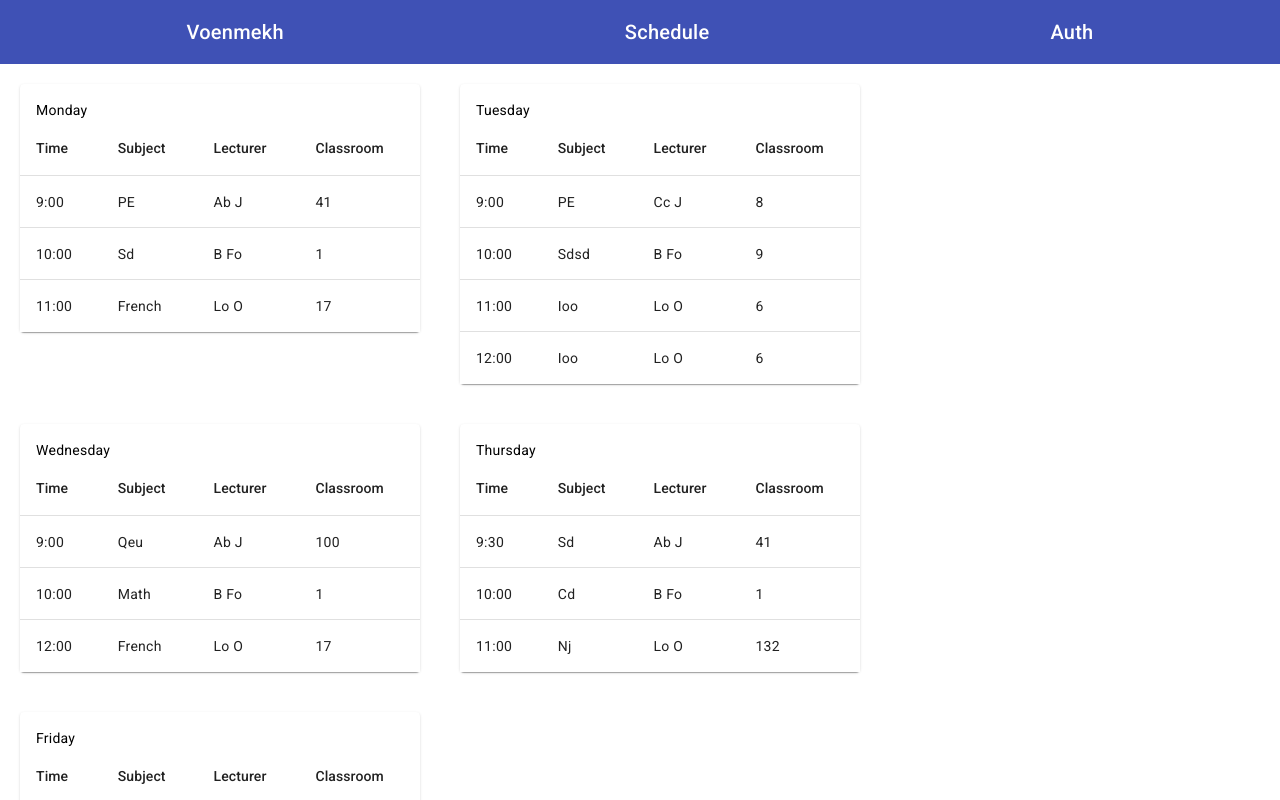
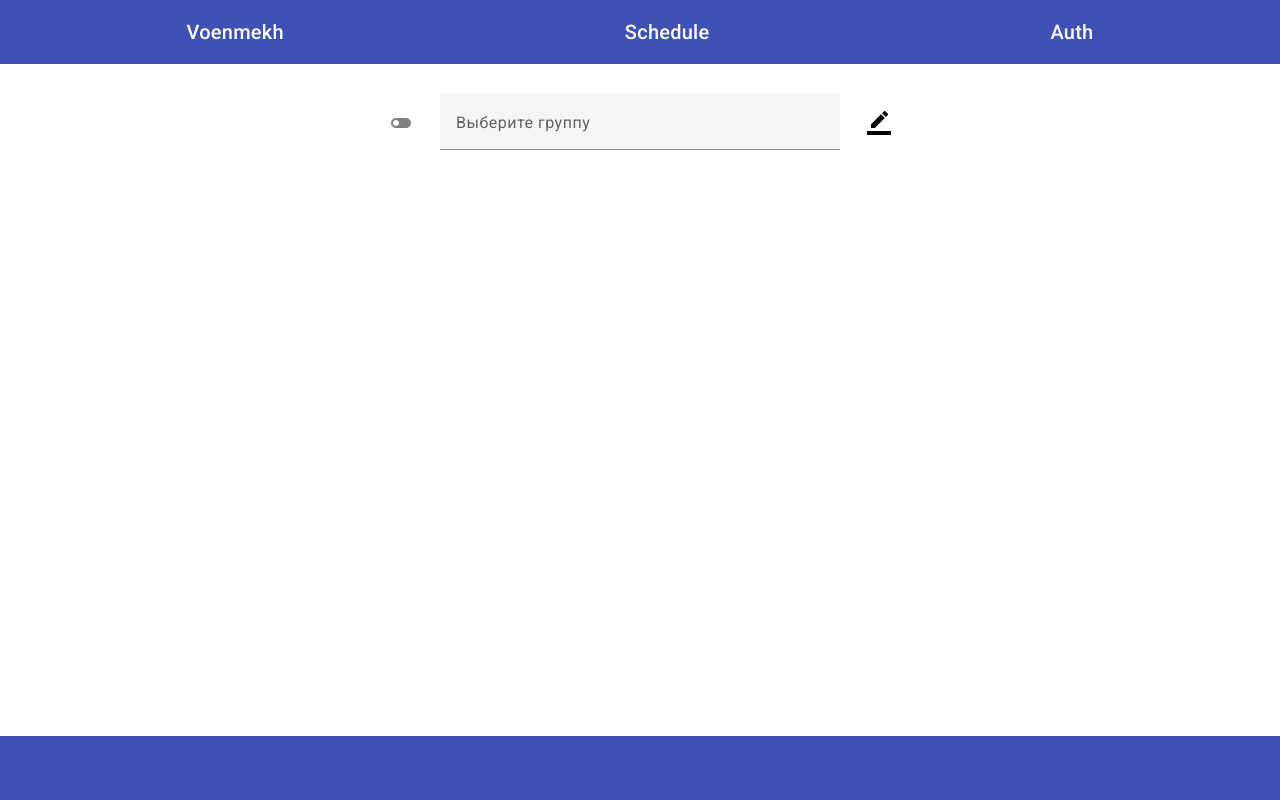
Before and after one commit to nikitakabanin/innovative-schedule, an Angular app: page /schedule in a window 1280 px wide. Shown: the top 800 px of the page. Built offline with nearby package versions, Linux system fonts and the light colour scheme.

Commit message:
added choose and toggle

```diff
--- a/src/app/app.component.html
+++ b/src/app/app.component.html
@@ -1,3 +1,4 @@
+<main>
   <mat-toolbar color="primary">
     <mat-toolbar-row>
       <span>Voenmekh</span>
@@ -6,3 +7,7 @@
     </mat-toolbar-row></mat-toolbar
   >
   <router-outlet></router-outlet>
+</main>
+<mat-toolbar color="primary" style="margin-top: 20px">
+  <mat-toolbar-row> </mat-toolbar-row
+></mat-toolbar>
--- a/src/app/app.component.scss
+++ b/src/app/app.component.scss
@@ -11,3 +11,9 @@ mat-toolbar-row {
   display: flex;
   justify-content: space-around;
 }
+:host {
+  min-height: 100vh;
+  display: flex;
+  flex-direction: column;
+  justify-content: space-between;
+}
--- a/src/app/src/card-container/card-container.component.html
+++ b/src/app/src/card-container/card-container.component.html
@@ -1,5 +1,34 @@
-<div class="wrapper">
-  <ng-container *ngFor="let element of dataSource">
-    <app-card-list [dataSource]="element"></app-card-list>
-  </ng-container>
+<div class="container">
+  <div class="field-wrapper">
+    <button mat-icon-button (click)="toggleZoom()">
+      <mat-icon [ngStyle]="{ color: togglerZoom ? 'lightgreen' : 'grey' }">{{
+        togglerZoom ? "toggle_on" : "toggle_off"
+      }}</mat-icon>
+    </button>
+    <mat-form-field class="group-field">
+      <mat-label>Выберите группу</mat-label>
+      <input
+        #box
+        matInput
+        [matAutocomplete]="auto"
+        placeholder="Писать здесь"
+        (input)="onInputChange(box.value)"
+      />
+      <mat-autocomplete #auto="matAutocomplete">
+        @for (option of options; track option) {
+        <mat-option [value]="option" (click)="onInputChange(option)">{{
+          option
+        }}</mat-option>
+        }
+      </mat-autocomplete>
+    </mat-form-field>
+    <button mat-icon-button (click)="onInputChange(box.value)">
+      <mat-icon> border_color</mat-icon>
+    </button>
+  </div>
+  <div class="wrapper">
+    <ng-container *ngFor="let element of currentSchedule">
+      <app-card-list [dataSource]="element"></app-card-list>
+    </ng-container>
+  </div>
 </div>
--- a/src/app/src/card-container/card-container.component.scss
+++ b/src/app/src/card-container/card-container.component.scss
@@ -1,8 +1,23 @@
-:host {
-  margin: 0 auto;
+.field-wrapper {
+  display: flex;
+  justify-content: center;
+  padding-top: 30px;
+  align-items: baseline;
+  gap: 15px;
+}
+.group-field {
+  display: flex;
+  width: 400px;
 }
 .wrapper {
   display: flex;
   justify-content: left;
   flex-wrap: wrap;
+  gap: 40px;
 }
+.container {
+  display: flex;
+  flex-direction: column;
+  padding: 0 90px;
+  justify-content: space-between;
+}
--- a/src/app/src/card-container/card-container.component.ts
+++ b/src/app/src/card-container/card-container.component.ts
@@ -1,16 +1,38 @@
-import { NgFor } from '@angular/common';
+import { NgFor, NgStyle, WeekDay } from '@angular/common';
 import { Component } from '@angular/core';
 import {
   CardListComponent,
+  IGroup,
   ILessonList,
 } from '../card-list/card-list.component';
-const lessonsList: ILessonList[] = [
+import { MatAutocompleteModule } from '@angular/material/autocomplete';
+import { MatFormFieldModule } from '@angular/material/form-field';
+import { MatInputModule } from '@angular/material/input';
+import { MatIconModule } from '@angular/material/icon';
+import { MatButtonModule } from '@angular/material/button';
+import { FormsModule } from '@angular/forms';
+import { Input } from '@angular/core';
+import { WeekDayPipe } from '../week-day.pipe';
+const les2: IGroup[] = [
+  {
+    id: 'A8',
+    lessons: [
       {
         dayId: 1,
         lessons: [
-      { time: '9:00', subject: 'PE', lecturer: 'Ab J', classroom: '41' },
-      { time: '10:00', subject: 'Sd', lecturer: 'B Fo', classroom: '1' },
-      { time: '11:00', subject: 'French', lecturer: 'Lo O', classroom: '17' },
+          { time: '92:00', subject: 'dsf', lecturer: 'Ab J', classroom: '41' },
+          {
+            time: '10:00',
+            subject: 'werwqr',
+            lecturer: 'B tgwrg',
+            classroom: '1',
+          },
+          {
+            time: '11:00',
+            subject: 'dsf',
+            lecturer: 'Lo O',
+            classroom: '24',
+          },
         ],
       },
       {
@@ -18,7 +40,12 @@ const lessonsList: ILessonList[] = [
         lessons: [
           { time: '9:00', subject: 'PE', lecturer: 'Cc J', classroom: '8' },
           { time: '10:00', subject: 'Sdsd', lecturer: 'B Fo', classroom: '9' },
-      { time: '11:00', subject: 'Ioo', lecturer: 'Lo O', classroom: '6' },
+          {
+            time: '12:20',
+            subject: 'sdgsvfxczs',
+            lecturer: 'Lo O',
+            classroom: '6',
+          },
           { time: '12:00', subject: 'Ioo', lecturer: 'Lo O', classroom: '6' },
         ],
       },
@@ -27,7 +54,12 @@ const lessonsList: ILessonList[] = [
         lessons: [
           { time: '9:00', subject: 'Qeu', lecturer: 'Ab J', classroom: '100' },
           { time: '10:00', subject: 'Math', lecturer: 'B Fo', classroom: '1' },
-      { time: '12:00', subject: 'French', lecturer: 'Lo O', classroom: '17' },
+          {
+            time: '12:00',
+            subject: 'French',
+            lecturer: 'Lo O',
+            classroom: '17',
+          },
         ],
       },
       {
@@ -42,18 +74,142 @@ const lessonsList: ILessonList[] = [
         dayId: 5,
         lessons: [
           { time: '9:00', subject: 'PE', lecturer: 'Ab J', classroom: '421' },
-      { time: '11:00', subject: 'Ko', lecturer: 'B F', classroom: '112' },
+          { time: '10:00', subject: 'Ko', lecturer: 'B F', classroom: '112' },
           { time: '13:00', subject: 'F', lecturer: 'Lo O', classroom: '1' },
         ],
       },
+    ],
+  },
+  {
+    id: 'B8',
+    lessons: [
+      {
+        dayId: 1,
+        lessons: [
+          { time: '9:00', subject: 'PE', lecturer: 'Cc J', classroom: '8' },
+          { time: '10:00', subject: 'Sdsd', lecturer: 'B Fo', classroom: '9' },
+          { time: '11:00', subject: 'Ioo', lecturer: 'Lo O', classroom: '6' },
+          { time: '12:00', subject: 'Ioo', lecturer: 'Lo O', classroom: '6' },
+        ],
+      },
+      {
+        dayId: 2,
+        lessons: [
+          { time: '9:30', subject: 'Sd', lecturer: 'Ab J', classroom: '41' },
+          { time: '10:00', subject: 'Cd', lecturer: 'B Fo', classroom: '1' },
+          { time: '11:00', subject: 'Nj', lecturer: 'Lo O', classroom: '132' },
+        ],
+      },
+      {
+        dayId: 3,
+        lessons: [
+          { time: '9:00', subject: 'Qeu', lecturer: 'Ab J', classroom: '100' },
+          { time: '10:00', subject: 'Math', lecturer: 'B Fo', classroom: '1' },
+          {
+            time: '12:00',
+            subject: 'French',
+            lecturer: 'Lo O',
+            classroom: '17',
+          },
+        ],
+      },
+      {
+        dayId: 4,
+        lessons: [
+          { time: '9:00', subject: 'PE', lecturer: 'Ab J', classroom: '41' },
+          { time: '10:00', subject: 'Sd', lecturer: 'B Fo', classroom: '1' },
+          {
+            time: '11:00',
+            subject: 'FrenchFrenchFrenchFrenchFrench',
+            lecturer: 'Lo O',
+            classroom: '17',
+          },
+        ],
+      },
+      {
+        dayId: 5,
+        lessons: [
+          { time: '13:00', subject: 'F', lecturer: 'Lo O', classroom: '1' },
+          { time: '11:00', subject: 'Ko', lecturer: 'B F', classroom: '112' },
+          { time: '9:00', subject: 'PE', lecturer: 'Ab J', classroom: '421' },
+        ],
+      },
+    ],
+  },
 ];
+
+// const lessonsList: ILessonList[] = [
+//   {
+//     dayId: 1,
+//     lessons: [
+//       { time: '9:00', subject: 'PE', lecturer: 'Ab J', classroom: '41' },
+//       { time: '10:00', subject: 'Sd', lecturer: 'B Fo', classroom: '1' },
+//       { time: '11:00', subject: 'French', lecturer: 'Lo O', classroom: '17' },
+//     ],
+//   },
+//   {
+//     dayId: 2,
+//     lessons: [
+//       { time: '9:00', subject: 'PE', lecturer: 'Cc J', classroom: '8' },
+//       { time: '10:00', subject: 'Sdsd', lecturer: 'B Fo', classroom: '9' },
+//       { time: '11:00', subject: 'Ioo', lecturer: 'Lo O', classroom: '6' },
+//       { time: '12:00', subject: 'Ioo', lecturer: 'Lo O', classroom: '6' },
+//     ],
+//   },
+//   {
+//     dayId: 3,
+//     lessons: [
+//       { time: '9:00', subject: 'Qeu', lecturer: 'Ab J', classroom: '100' },
+//       { time: '10:00', subject: 'Math', lecturer: 'B Fo', classroom: '1' },
+//       { time: '12:00', subject: 'French', lecturer: 'Lo O', classroom: '17' },
+//     ],
+//   },
+//   {
+//     dayId: 4,
+//     lessons: [
+//       { time: '9:30', subject: 'Sd', lecturer: 'Ab J', classroom: '41' },
+//       { time: '10:00', subject: 'Cd', lecturer: 'B Fo', classroom: '1' },
+//       { time: '11:00', subject: 'Nj', lecturer: 'Lo O', classroom: '132' },
+//     ],
+//   },
+//   {
+//     dayId: 5,
+//     lessons: [
+//       { time: '9:00', subject: 'PE', lecturer: 'Ab J', classroom: '421' },
+//       { time: '11:00', subject: 'Ko', lecturer: 'B F', classroom: '112' },
+//       { time: '13:00', subject: 'F', lecturer: 'Lo O', classroom: '1' },
+//     ],
+//   },
+// ];
 @Component({
   selector: 'app-card-container',
   standalone: true,
-  imports: [NgFor, CardListComponent],
+  imports: [
+    NgFor,
+    CardListComponent,
+    MatAutocompleteModule,
+    MatFormFieldModule,
+    MatInputModule,
+    MatIconModule,
+    MatButtonModule,
+    FormsModule,
+    WeekDayPipe,
+    NgStyle,
+  ],
   templateUrl: './card-container.component.html',
   styleUrl: './card-container.component.scss',
 })
 export class CardContainerComponent {
-  dataSource: ILessonList[] = lessonsList;
+  togglerZoom = false;
+  data: IGroup[] = les2;
+  currentSchedule?: ILessonList[];
+  // inp = '';
+  options: string[] = this.data.map((e) => e.id); //['A1', 'B8', 'O7'];
+  onInputChange(value: string) {
+    if (this.options.includes(value))
+      this.currentSchedule = this.data.find((el) => el.id === value)?.lessons;
   }
+  toggleZoom() {
+    this.togglerZoom = !this.togglerZoom;
+  }
+}
--- a/src/app/src/card-list/card-list.component.html
+++ b/src/app/src/card-list/card-list.component.html
@@ -1,5 +1,10 @@
 <mat-card>
-  <mat-card-header>{{ dataSource.dayId | weekDay }}</mat-card-header>
+  <mat-card-header
+    ><mat-card-title>{{
+      dataSource.dayId | weekDay
+    }}</mat-card-title></mat-card-header
+  >
+  <mat-divider></mat-divider>
   <table mat-table [dataSource]="dataSource.lessons">
     <ng-container matColumnDef="time">
       <th mat-header-cell *matHeaderCellDef>Time</th>
--- a/src/app/src/card-list/card-list.component.scss
+++ b/src/app/src/card-list/card-list.component.scss
@@ -1,4 +1,3 @@
 mat-card {
-  width: 400px;
-  margin: 20px;
+  width: 600px;
 }
--- a/src/app/src/card-list/card-list.component.ts
+++ b/src/app/src/card-list/card-list.component.ts
@@ -2,6 +2,7 @@ import { Component, Input } from '@angular/core';
 import { MatTableModule } from '@angular/material/table';
 import { MatCardModule } from '@angular/material/card';
 import { WeekDayPipe } from '../week-day.pipe';
+import { MatDividerModule } from '@angular/material/divider';
 export interface ILesson {
   time: string;
   subject: string;
@@ -9,10 +10,11 @@ export interface ILesson {
   classroom: string;
 }
 export type ILessonList = { dayId: number; lessons: ILesson[] };
+export type IGroup = { id: string; lessons: ILessonList[] };
 @Component({
   selector: 'app-card-list',
   standalone: true,
-  imports: [MatTableModule, MatCardModule, WeekDayPipe],
+  imports: [MatTableModule, MatCardModule, WeekDayPipe, MatDividerModule],
   templateUrl: './card-list.component.html',
   styleUrl: './card-list.component.scss',
 })
--- a/src/app/src/week-day.pipe.ts
+++ b/src/app/src/week-day.pipe.ts
@@ -10,13 +10,13 @@ interface IDictionary {
 })
 export class WeekDayPipe implements PipeTransform {
   private dict: IDictionary = {
-    1: 'Monday',
-    2: 'Tuesday',
-    3: 'Wednesday',
-    4: 'Thursday',
-    5: 'Friday',
-    6: 'Saturday',
-    7: 'Sunday',
+    1: 'Понедельник',
+    2: 'Вторник',
+    3: 'Среда',
+    4: 'Четверг',
+    5: 'Пятница',
+    6: 'Суббота',
+    7: 'Воскресенье',
   };
   transform(value: number, ...args: unknown[]): string {
     return this.dict[value];
```
Lines whose indentation alone changed are shown as unchanged.
